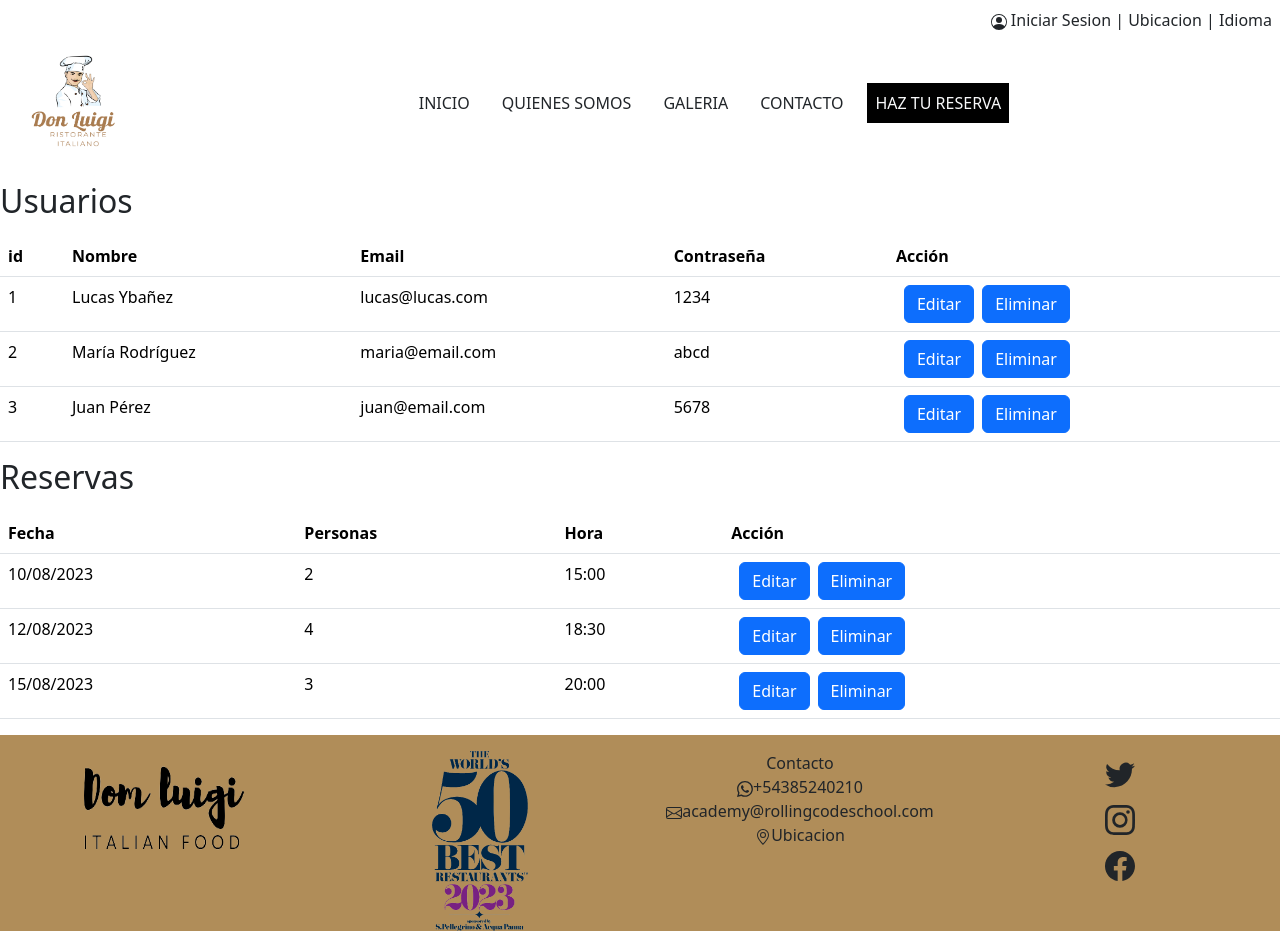
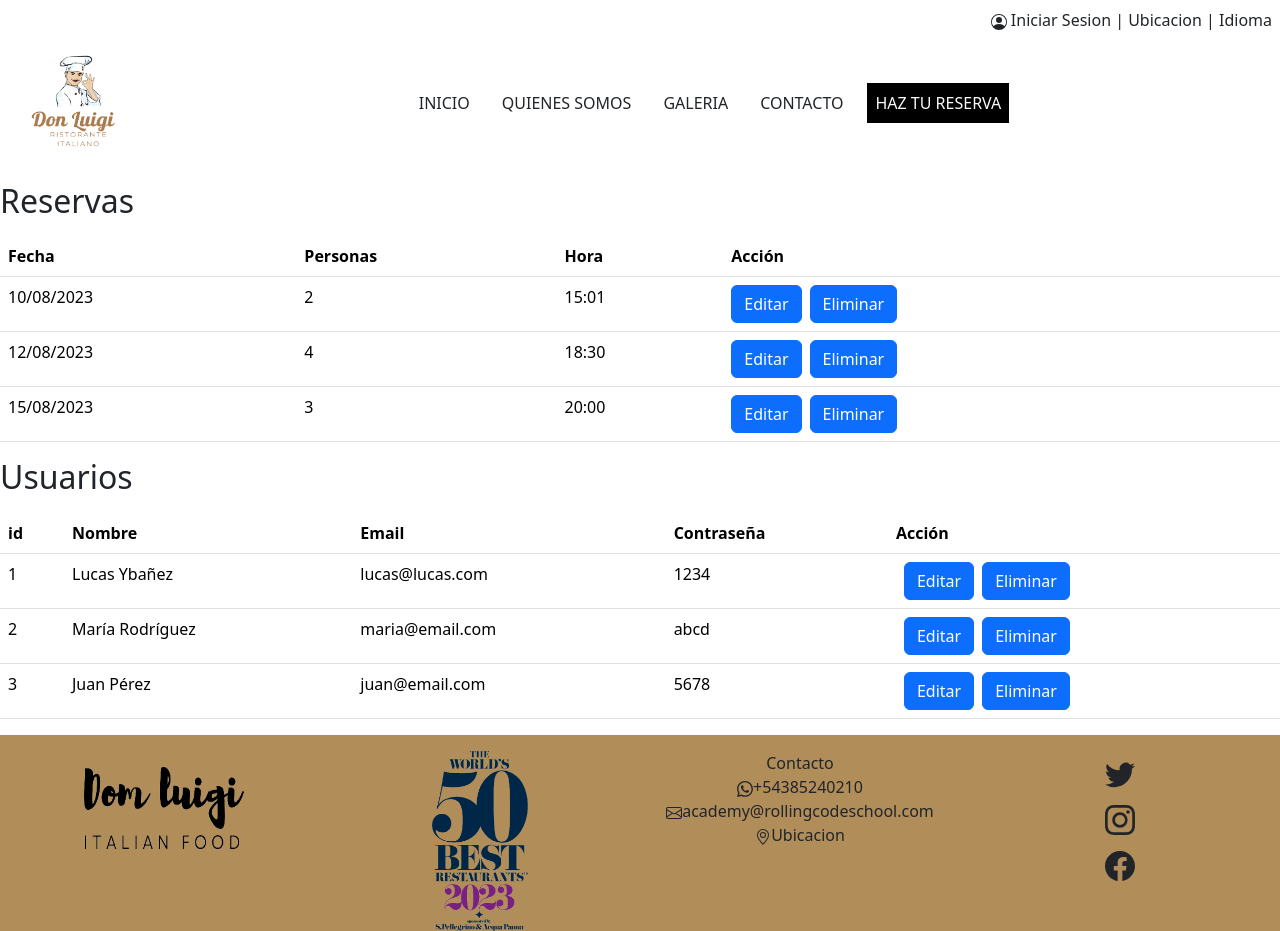
Before and after one commit to djauguust/Grupo2-TP3-Front-Restaurant-RollingCode, a React (Vite) app: page / in a window 1280 px wide. Built offline with nearby package versions, Linux system fonts and the light colour scheme; data requests are answered from the project's data file.

Commit message:
admin: put reservas

```diff
--- a/db.json
+++ b/db.json
@@ -1,16 +1,19 @@
 {
   "Reservas": [
     {
+      "id": "1",
       "Fecha": "10/08/2023",
       "CantidadDePersonas": "2",
-            "Hora": "15:00"
+      "Hora": "15:01"
     },
     {
+      "id": "2",
       "Fecha": "12/08/2023",
       "CantidadDePersonas": "4",
       "Hora": "18:30"
     },
     {
+      "id": "3",
       "Fecha": "15/08/2023",
       "CantidadDePersonas": "3",
       "Hora": "20:00"
@@ -18,19 +21,19 @@
   ],
   "Usuarios": [
     {
-            "id" : "1",
+      "id": "1",
       "Nombre": "Lucas Ybañez",
       "Email": "lucas@lucas.com",
       "Contrasena": "1234"
     },
     {
-            "id" : "2",
+      "id": "2",
       "Nombre": "María Rodríguez",
       "Email": "maria@email.com",
       "Contrasena": "abcd"
     },
     {
-            "id" : "3",
+      "id": "3",
       "Nombre": "Juan Pérez",
       "Email": "juan@email.com",
       "Contrasena": "5678"
--- /dev/null
+++ b/src/Components/ModalEditar.jsx
@@ -0,0 +1,111 @@
+import { useEffect, useState } from 'react';
+import Button from 'react-bootstrap/Button';
+import Modal from 'react-bootstrap/Modal';
+import { Form } from 'react-bootstrap';
+import axios from 'axios';
+
+function ModalEditar(props) { //Recibe la reserva por props
+  const [show, setShow] = useState(false);
+
+  const handleClose = () => setShow(false);
+  const handleShow = () => setShow(true);
+
+  // Constantes de la reserva
+  const [fecha, setFecha] = useState(props.reserva.Fecha);
+  const [cantPersonas, setCantPersonas] = useState(props.reserva.CantidadDePersonas);
+  const [hora, setHora] = useState(props.reserva.Hora);
+
+  // Guarda la reserva actualizada
+
+  const reservaActualizada = {
+    id : props.reserva.id,
+    Fecha: fecha,
+    CantidadDePersonas: cantPersonas,
+    Hora: hora
+  }
+
+  // Actualiza la reserva
+  const actualizar = async ()=>{
+
+    console.log(reservaActualizada)
+    console.log(`${props.url}/${props.reserva.id}`)
+
+    try {
+      const response = await axios.put(
+        `${props.url}/${props.reserva.id}`,
+        reservaActualizada
+      );
+      alert("Guardado exitoso");
+      handleClose();
+    } catch (error) {
+      console.error('Error al actualizar la reservación:', error);
+      alert("Error")
+    }
+  }
+
+  // Elimina la reserva
+
+  return (
+    <>
+      <Button variant="primary" onClick={handleShow}>
+        Editar
+      </Button>
+
+      <Modal show={show} onHide={handleClose}>
+        <Modal.Header closeButton>
+          <Modal.Title>Editar datos de la reserva</Modal.Title>
+        </Modal.Header>
+
+        <Modal.Body>
+
+        <Form>
+      <Form.Group controlId="fecha">
+        <Form.Label>Fecha</Form.Label>
+        <Form.Control
+          type="text"
+          name="fecha"
+          onChange={ev=> setFecha(ev.target.value)}
+          value={fecha}
+        />
+      </Form.Group>
+
+      <Form.Group controlId="cantidadDePersonas">
+        <Form.Label>Cantidad de Personas</Form.Label>
+        <Form.Control
+          type="number"
+          name="cantidadDePersonas"
+          value={cantPersonas}
+          onChange={ev=> setCantPersonas(ev.target.value)}
+        />
+      </Form.Group>
+
+      <Form.Group controlId="hora">
+        <Form.Label>Hora</Form.Label>
+        <Form.Control
+          type="text"
+          name="hora"
+          value={hora}
+          onChange={ev=> setHora(ev.target.value)}
+        />
+      </Form.Group>
+    </Form>
+
+        </Modal.Body>
+
+
+
+        <Modal.Footer>
+          <Button variant="secondary" onClick={handleClose}>
+            Cerrar
+          </Button>
+          <Button variant="primary" onClick={actualizar}>
+            Guardar cambios
+          </Button>
+        </Modal.Footer>
+
+      </Modal>
+    </>
+  );
+}
+
+export default ModalEditar;
--- a/src/Components/TablaReservas.jsx
+++ b/src/Components/TablaReservas.jsx
@@ -1,6 +1,7 @@
 import { useEffect, useState } from "react"
 import axios from "axios";
 import { Table, Button } from "react-bootstrap";
+import ModalEditar from "./ModalEditar";
 
 const TablaReservas = () =>{
     const [reservas, setReservas] = useState([]);
@@ -48,8 +49,8 @@ const TablaReservas = () =>{
                                     <td>{reserv.CantidadDePersonas}</td>
                                     <td>{reserv.Hora}</td>
                                     <td>
-                                        <Button className="mx-2">Editar</Button>
-                                        <Button>Eliminar</Button>
+                                        <ModalEditar reserva={reserv} url={URL}/>
+                                        <Button className="mx-2" >Eliminar</Button>
                                     </td>
                                 </tr>
                             </>
--- a/src/pages/Administrador/Administrador.jsx
+++ b/src/pages/Administrador/Administrador.jsx
@@ -8,8 +8,8 @@ const Admin = () =>{
     return(
         <>
             <Header/>
-                <TablaUsuarios/>
-                <TablaReservas/>
+            <TablaReservas/>
+            <TablaUsuarios/>
             <Footer/>
         </>
     )
```
Lines whose indentation alone changed are shown as unchanged.
